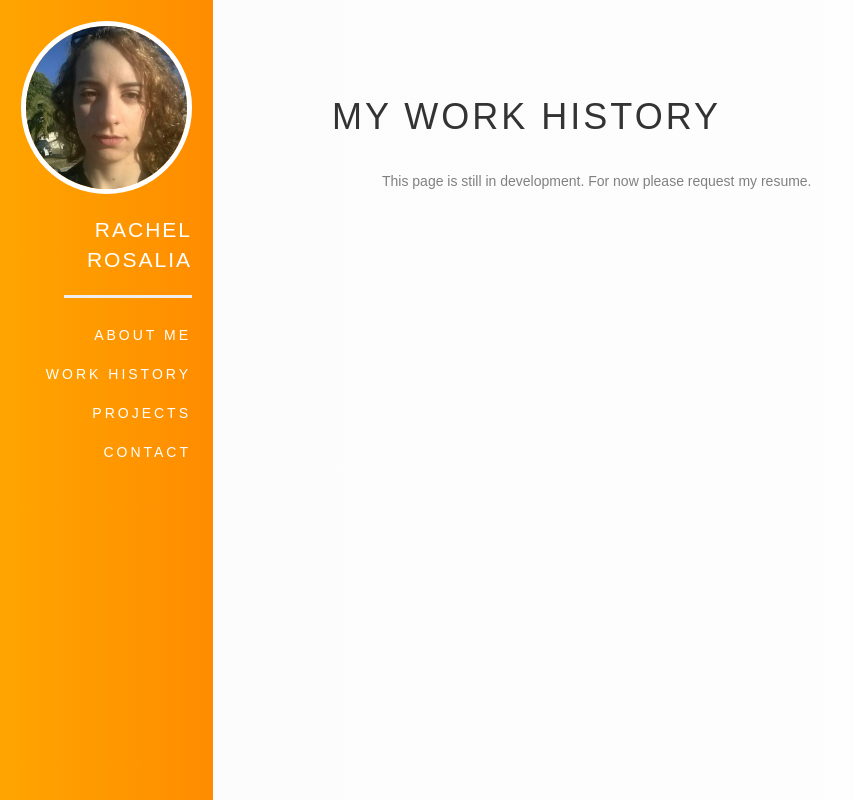
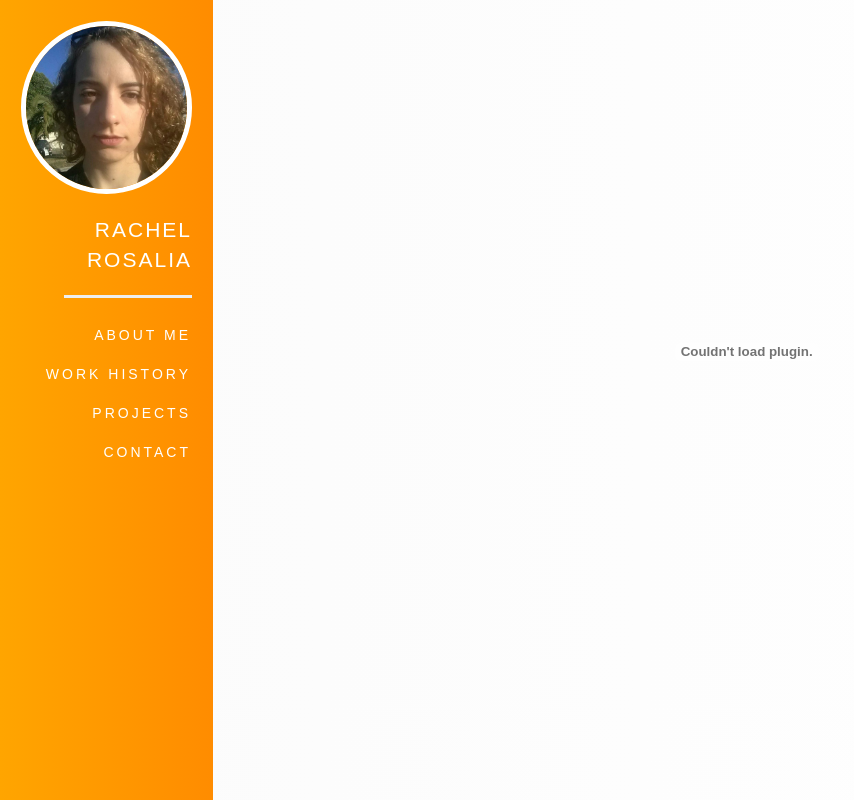
Before and after one commit to roaclark/rachel-rosalia, a React (Create React App) app in the folder client/: page /work/resume in a window 1280 px wide. Shown: the top 800 px of the page, without its empty margins (0-854 px from the left). Built offline with nearby package versions, Linux system fonts and the light colour scheme.

Commit message:
Added resume

```diff
--- a/client/src/content/contact/ContactContent.js
+++ b/client/src/content/contact/ContactContent.js
@@ -1,5 +1,4 @@
 import React, { Component } from "react";
-import { Link } from "react-router-dom";
 
 class ContactContent extends Component {
   render() {
--- a/client/src/content/projects/ProjectsContent.js
+++ b/client/src/content/projects/ProjectsContent.js
@@ -1,5 +1,4 @@
 import React, { Component } from "react";
-import { Link } from "react-router-dom";
 
 class ProjectsContent extends Component {
   render() {
--- /dev/null
+++ b/client/src/content/work/WorkContent.css
@@ -0,0 +1,4 @@
+#resume {
+  width: 100%;
+  height: 600px;
+}
--- a/client/src/content/work/WorkContent.js
+++ b/client/src/content/work/WorkContent.js
@@ -1,15 +1,33 @@
 import React, { Component } from "react";
-import { Link } from "react-router-dom";
+import { Route, Switch, Link } from "react-router-dom";
+import "./WorkContent.css"
 
-class WorkContent extends Component {
+class Resume extends Component {
+  render() {
+    return <embed id="resume" src="/RachelRosaliaResume.pdf" />;
+  }
+}
+
+class BasicWorkContent extends Component {
   render() {
     return (
       <div>
         <h1>My Work History</h1>
-        <p>This page is still in development. For now please request my resume.</p>
+        <p>This page is still in development. For now please view my <Link to="/work/resume">resume</Link>.</p>
       </div>
     );
   }
 }
 
+class WorkContent extends Component {
+  render() {
+    return (
+      <Switch>
+        <Route exact path="/work" component={BasicWorkContent}/>
+        <Route exact path="/work/resume" component={Resume}/>
+      </Switch>
+    );
+  }
+}
+
 export default WorkContent;
```
Also changed, not shown: 1 other file (tests, documents, lock files or other folders).
